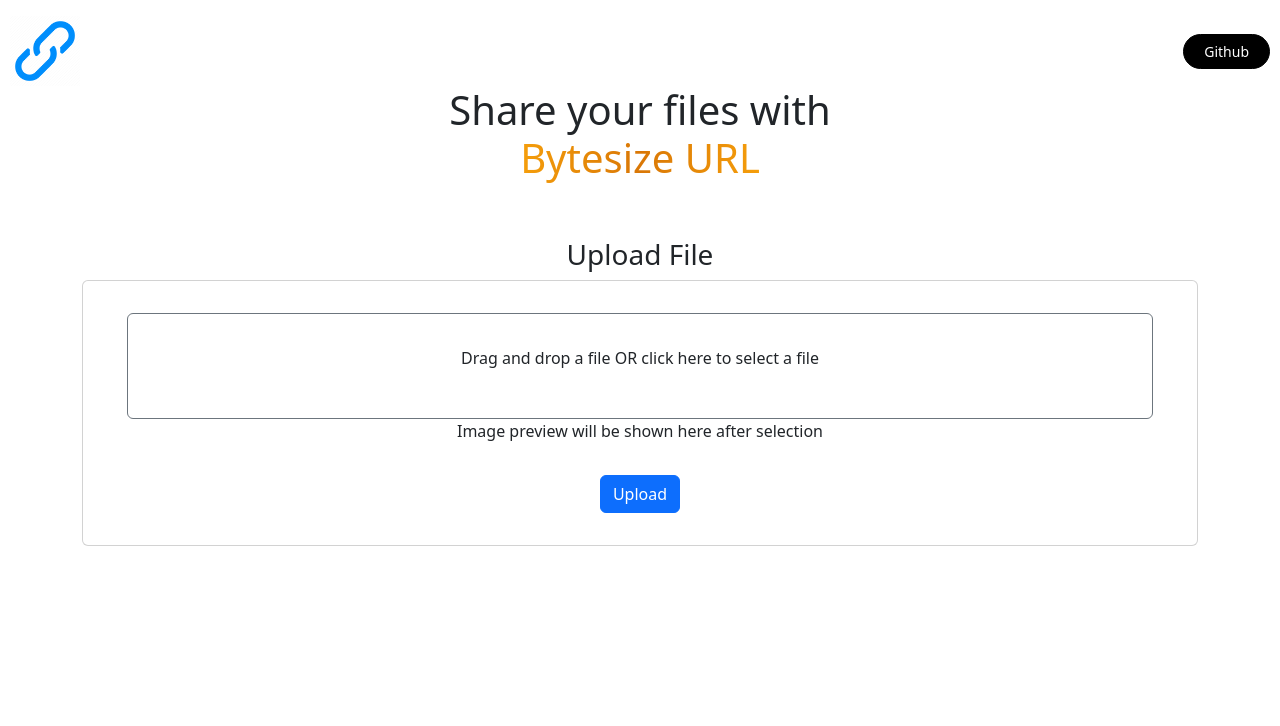
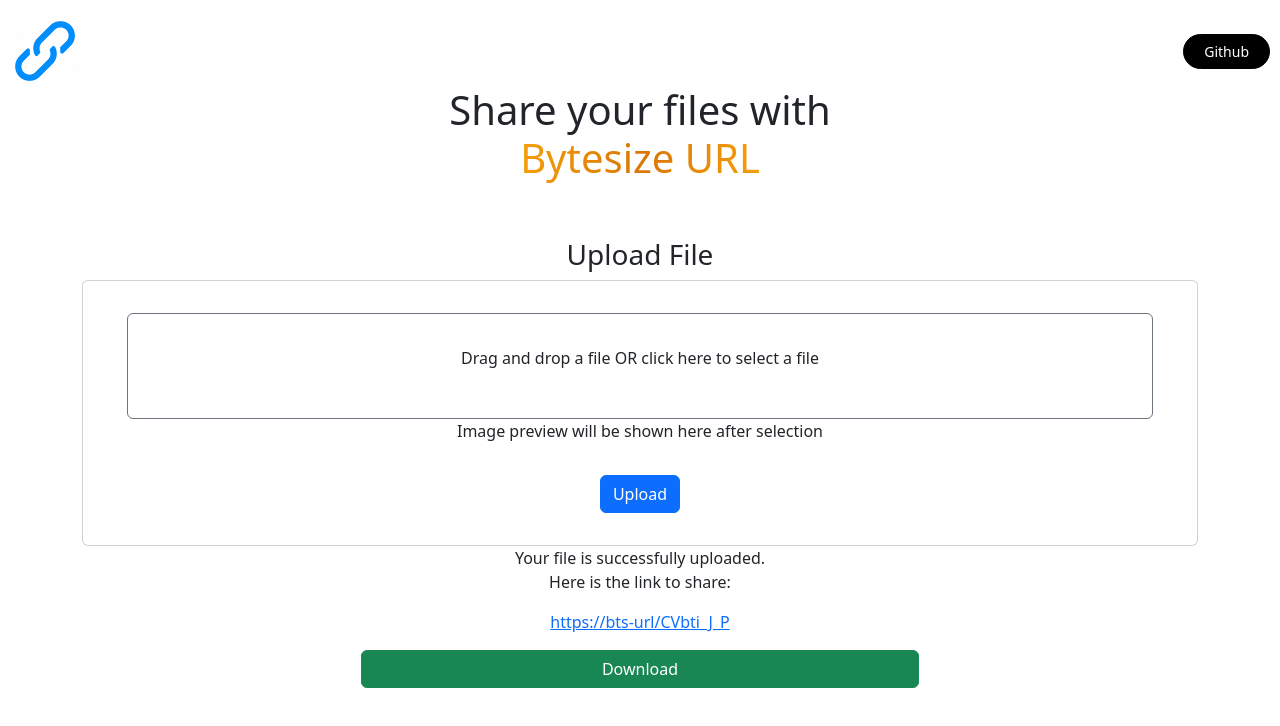
Before and after one commit to nikhil1610/fileUpload, a React (Vite) app in the folder frontend/: page / in a window 1280 px wide. Shown: the top 726 px of the page. Built offline with nearby package versions, Linux system fonts and the light colour scheme.

Commit message:
download File enabled

```diff
--- a/frontend/package.json
+++ b/frontend/package.json
@@ -12,6 +12,7 @@
   "dependencies": {
     "axios": "^0.27.2",
     "bootstrap": "^5.3.2",
+    "downloadjs": "^1.4.7",
     "react": "^18.2.0",
     "react-bootstrap": "^2.9.0",
     "react-dom": "^18.2.0",
--- a/frontend/src/App.jsx
+++ b/frontend/src/App.jsx
@@ -1,10 +1,12 @@
 import { useState } from 'react'
+import axios from 'axios';
+import { Alert, Fade } from 'react-bootstrap';
+import { Button } from 'react-bootstrap';
+import download from 'downloadjs';
+
 import './App.css'
-import axios from 'axios';
-
 import FileUpload from './components/FileUpload'
 import { API_URL } from './utils/constants';
-import { Alert, Fade } from 'react-bootstrap';
 
 const ResponseMsg = ({variant,res})=>{
   return (
@@ -21,10 +23,10 @@ function App() {
     msg:''
   });
   const [response,setResponse] = useState({
-    shortUrl:'',
-    originalUrl:''
+    shortUrl:'https://bts-url/CVbti_J_P',
+    originalUrl:'http://res.cloudinary.com/dmi3wzhkn/image/upload/v1696690977/ruyubjzsam7lnrqcnllf.png'
   })
-  const [showResult,setShowResult] = useState(false);
+  const [showResult,setShowResult] = useState(true);
 
   const handleOnSubmit = async (event) => {
     event.preventDefault();
@@ -70,6 +72,11 @@ function App() {
   };
 
 
+  const donwloadFile = () =>{
+    download(response.originalUrl);
+  }
+
+
   return (
     <div className='container mt-5'>
       <h3>Upload File</h3>
@@ -84,9 +91,16 @@ function App() {
           </Fade>
         }
       {showResult &&
-      <div>
-        Your file is successfully uploaded. Here is the link to share:
+      <div className='d-flex flex-column justify-content-center align-items-center'>
+        <p>
+          Your file is successfully uploaded.
+          <br/>
+          Here is the link to share:
+        </p>
         <a href={response.originalUrl} target='_blank'>{response.shortUrl}</a>
+        <Button className="mt-3 w-50 " variant="success"
+        onClick={donwloadFile}>
+          Download</Button>
       </div>
       }
     </div>
```
